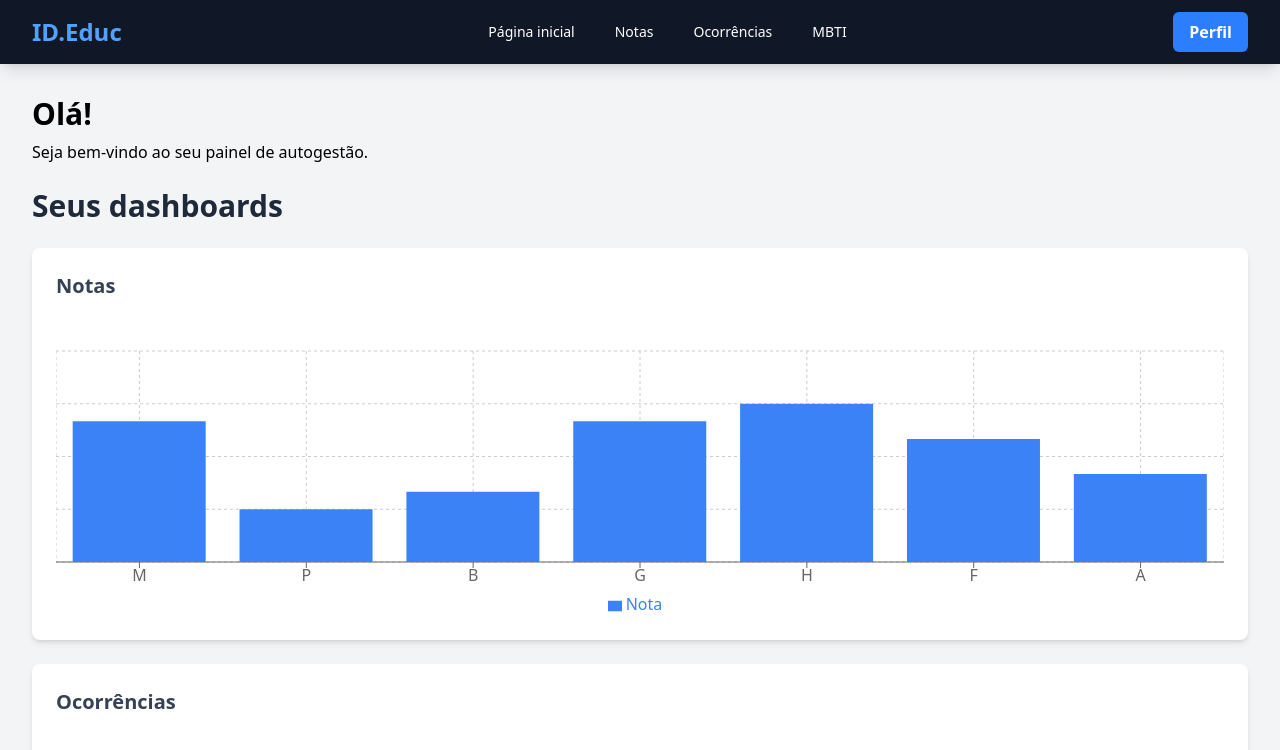
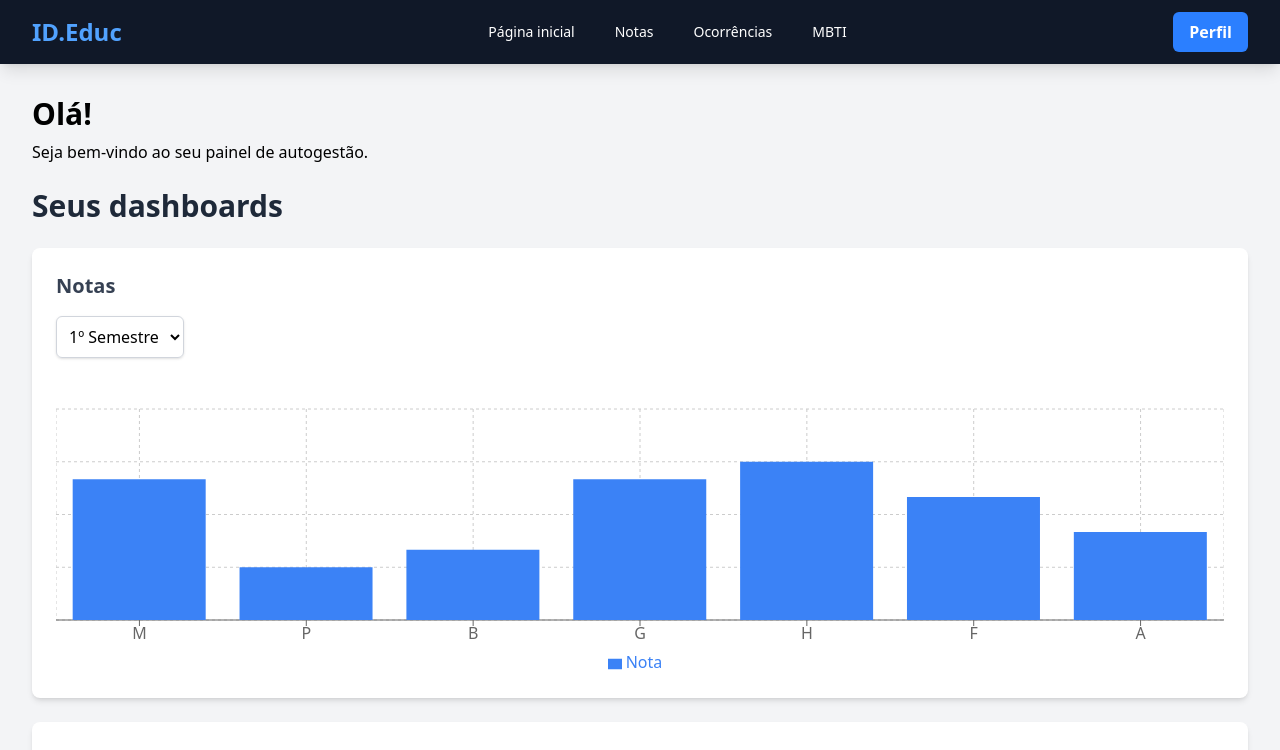
Before and after one commit to JuanSavedra/ID.Educ, a React (Vite) app: page / in a window 1280 px wide. Shown: the top 750 px of the page. Built offline with nearby package versions, Linux system fonts and the light colour scheme.

Commit message:
feat select semester in grade chart

```diff
--- a/src/GradeChart.tsx
+++ b/src/GradeChart.tsx
@@ -1,3 +1,4 @@
+import React, { useState } from 'react'
 import {
   Bar,
   BarChart,
@@ -9,7 +10,7 @@ import {
 } from 'recharts'
 
 function GradeChart() {
-  const gradeChartData = [
+  const gradeChartDataFirst = [
     {
       Nome: 'M',
       Nota: 8,
@@ -40,11 +41,60 @@ function GradeChart() {
     },
   ];
 
+  const gradeChartDataSecond = [
+    {
+      Nome: 'M',
+      Nota: 6,
+    },
+    {
+      Nome: 'P',
+      Nota: 8,
+    },
+    {
+      Nome: 'B',
+      Nota: 5,
+    },
+    {
+      Nome: 'G',
+      Nota: 7,
+    },
+    {
+      Nome: 'H',
+      Nota: 6,
+    },
+    {
+      Nome: 'F',
+      Nota: 7,
+    },
+    {
+      Nome: 'A',
+      Nota: 10,
+    },
+  ];
+
+  type Semester = 's1' | 's2'
+
+  const [selectedSemester, setSelectedSemester] = useState<Semester>('s1')
+  const currentData = selectedSemester === 's1' ? gradeChartDataFirst : gradeChartDataSecond
+  const handleSemesterChange = (event: React.ChangeEvent<HTMLSelectElement>) => {
+    setSelectedSemester(event.target.value as Semester)
+  }
+
   return (
     <>
+      <div className="mb-4 flex justify-start">
+        <select
+          value={selectedSemester}
+          onChange={handleSemesterChange}
+          className="p-2 border border-gray-300 rounded-md shadow-sm focus:outline-none focus:ring-2 focus:ring-blue-500"
+        >
+          <option value="s1">1º Semestre</option>
+          <option value="s2">2º Semestre</option>
+        </select>
+      </div>
       <ResponsiveContainer width="100%" height={300}>
         <BarChart
-          data={gradeChartData}
+          data={currentData}
           margin={{
             top: 35,
             right: 0,
```
